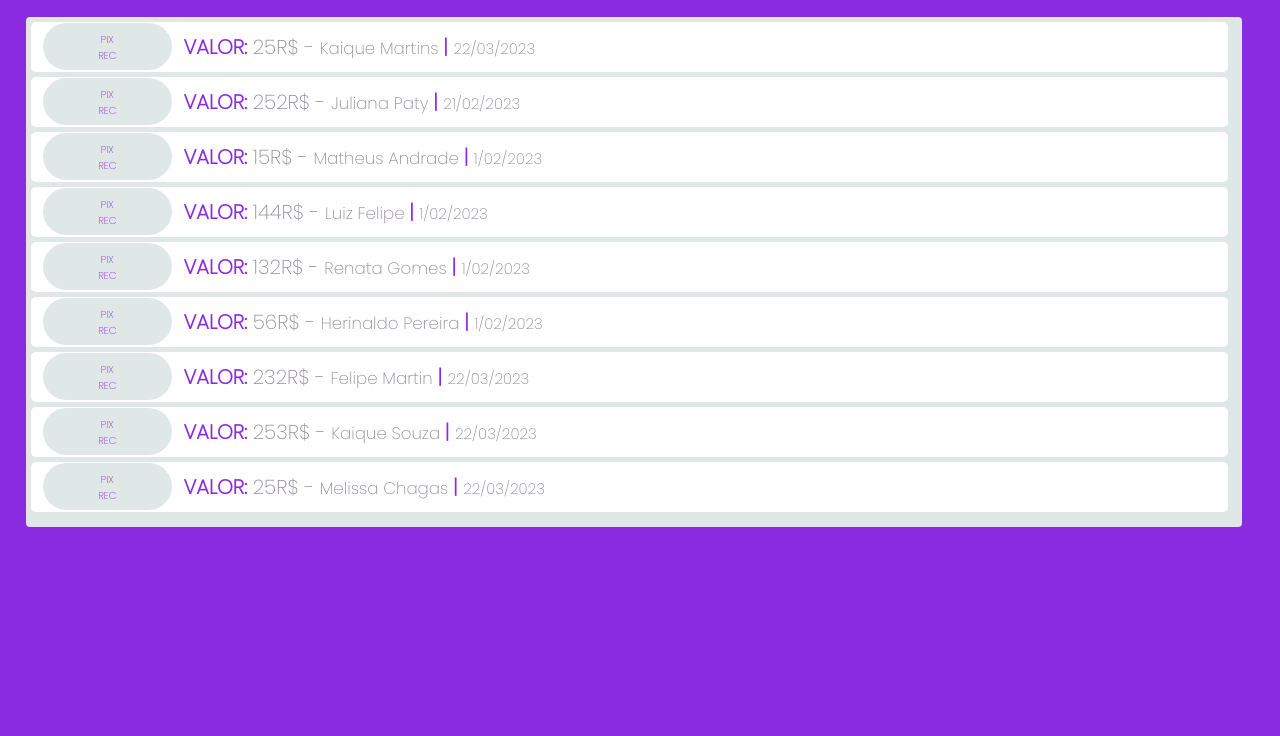
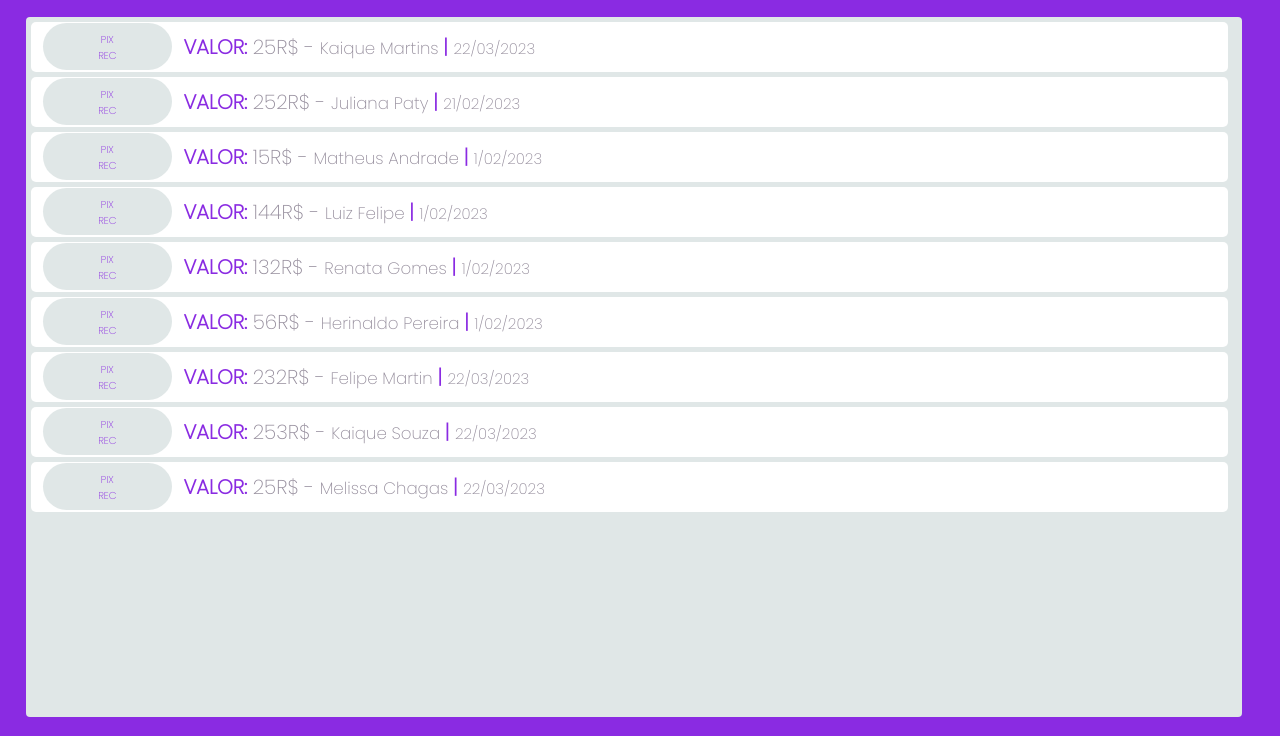
Before and after one commit to omathdev/NuBank, a plain HTML site: page index.html in a window 1280 px wide. Shown: the part 64-800 px from the top of the page. Drawn offline with Linux system fonts and the light colour scheme.

Commit message:
Update style.css

```diff
--- a/style.css
+++ b/style.css
@@ -47,7 +47,7 @@ display: flex;
 margin-top: 2%;
 margin-left: 2%;
 width: 95%;
-height: 510px;
+height: 700px;
 background-color: rgb(224, 231, 231);
 border-radius: 4px;
 border:solid 0,10px rgb(132, 0, 255);
```
